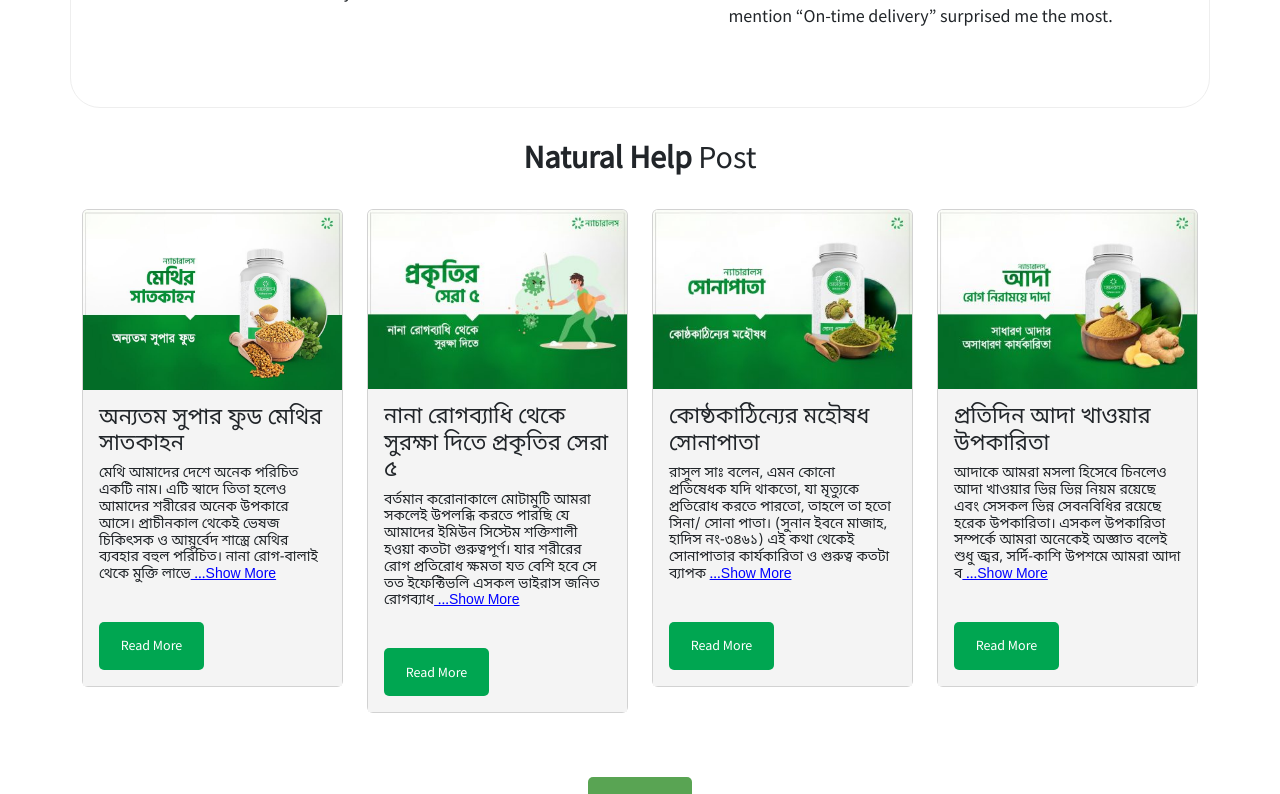
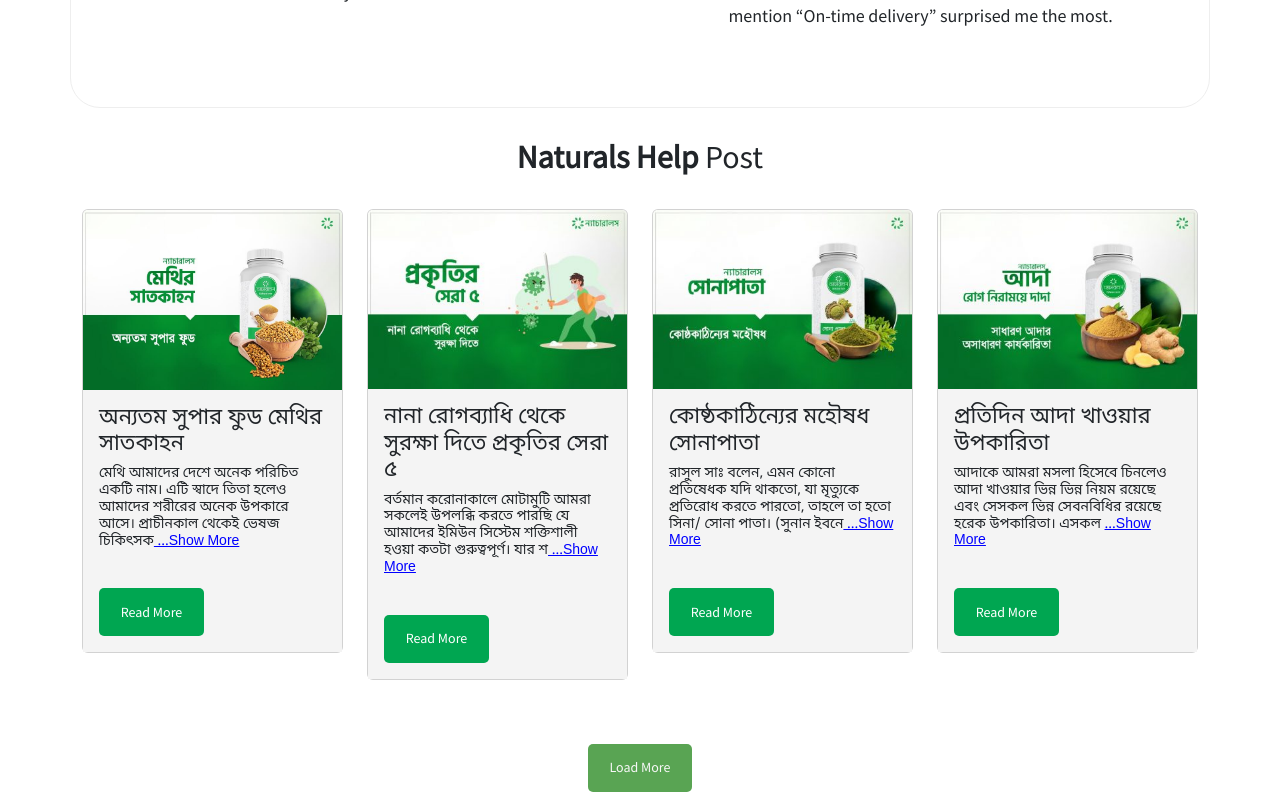
Before and after one commit to team-solvers-kpr/project-naturals, a React (Create React App) app: page / in a window 1280 px wide. Shown: the part 540-1334 px from the top of the page. Built offline with nearby package versions, Linux system fonts and the light colour scheme.

Commit message:
Help Post Done

```diff
--- a/src/components/pages/Home/HelpPosts/HelpPosts/HelpPosts.js
+++ b/src/components/pages/Home/HelpPosts/HelpPosts/HelpPosts.js
@@ -23,7 +23,7 @@ const HelpPosts = () => {
 
     return (
         <>
-            <h2 className='text-center testimonial-title'><span className='testimonial-title-span'>Natural Help</span> Post</h2>
+            <h2 className='text-center testimonial-title'><span className='testimonial-title-span'>Naturals Help</span> Post</h2>
             <div className='container'>
                 <div className='row '>
 
--- a/src/components/pages/Home/HelpPosts/SingleHelpPosts/SingleHelpPosts.js
+++ b/src/components/pages/Home/HelpPosts/SingleHelpPosts/SingleHelpPosts.js
@@ -9,7 +9,7 @@ const SingleHelpPosts = ({ post }) => {
         setFullDescription(!showFullDescription);
     };
 
-    const description = showFullDescription ? postDescription : postDescription.slice(0, 200);
+    const description = showFullDescription ? postDescription : postDescription.slice(0, 120);
 
     return (
         <div className="col-md-6 col-lg-3 mt-4">
```
